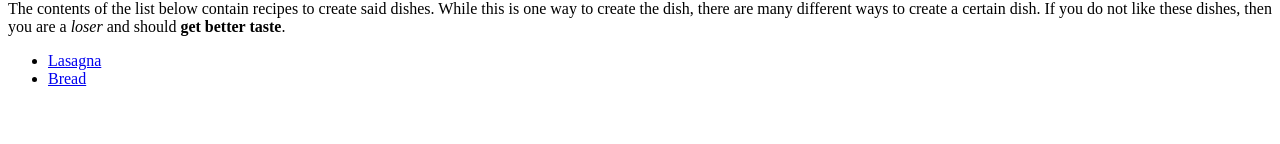
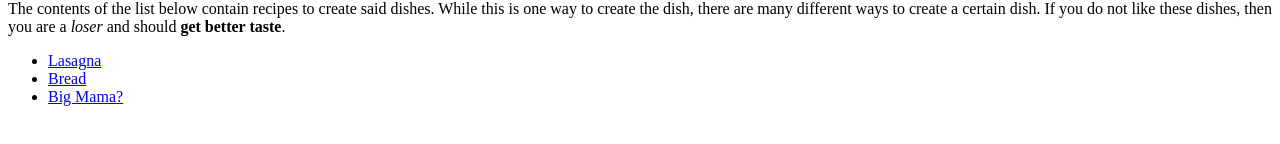
Before and after one commit to Aytrucks/bigmamahub, a plain HTML site: page index.html in a window 1280 px wide. Shown: the part 600-744 px from the top of the page. Drawn offline with Linux system fonts and the light colour scheme.

Commit message:
Add Big Mama to the Recipe list

```diff
--- a/index.html
+++ b/index.html
@@ -14,6 +14,7 @@
         <ul>
             <li><a href="recipes/lasagna.html">Lasagna</a></li>
             <li><a href="recipes/bread.html">Bread</a></li>
+            <li><a href="recipes/bigmama.html">Big Mama?</a></li>
         </ul>
     </body>
 </html>
```
